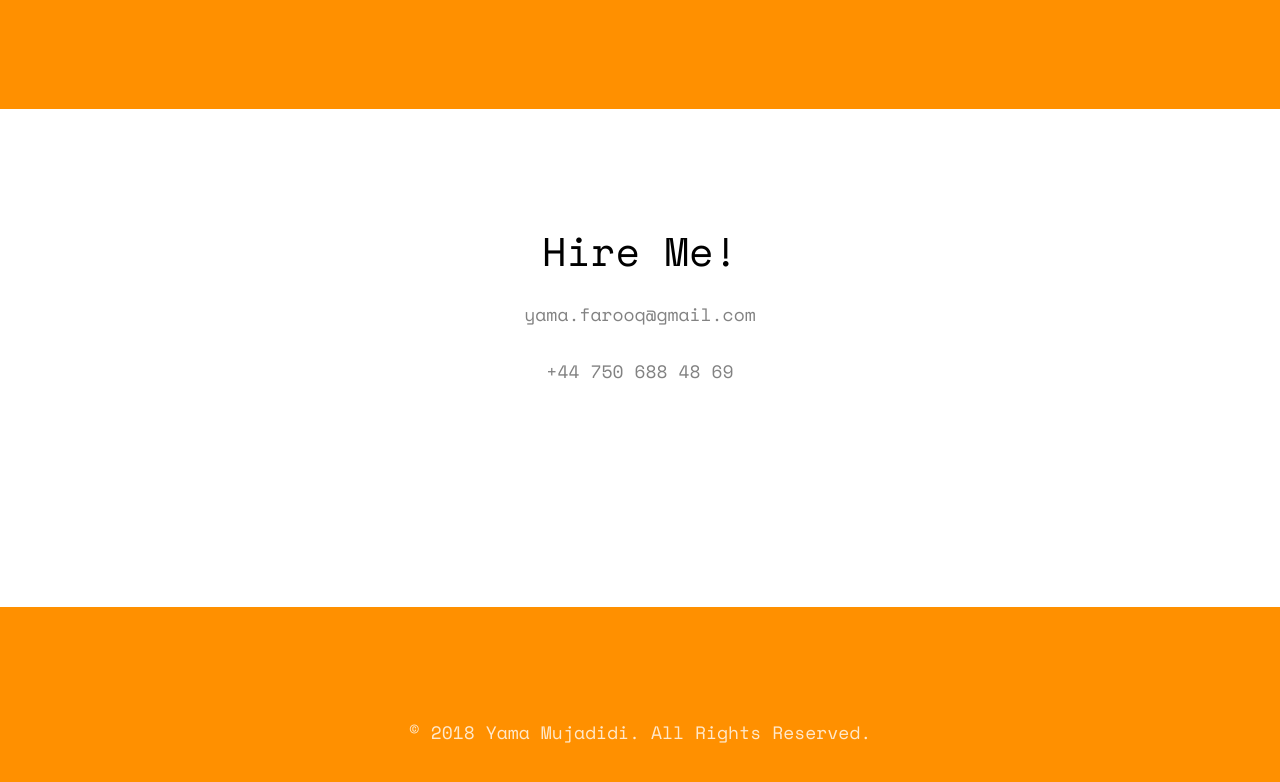
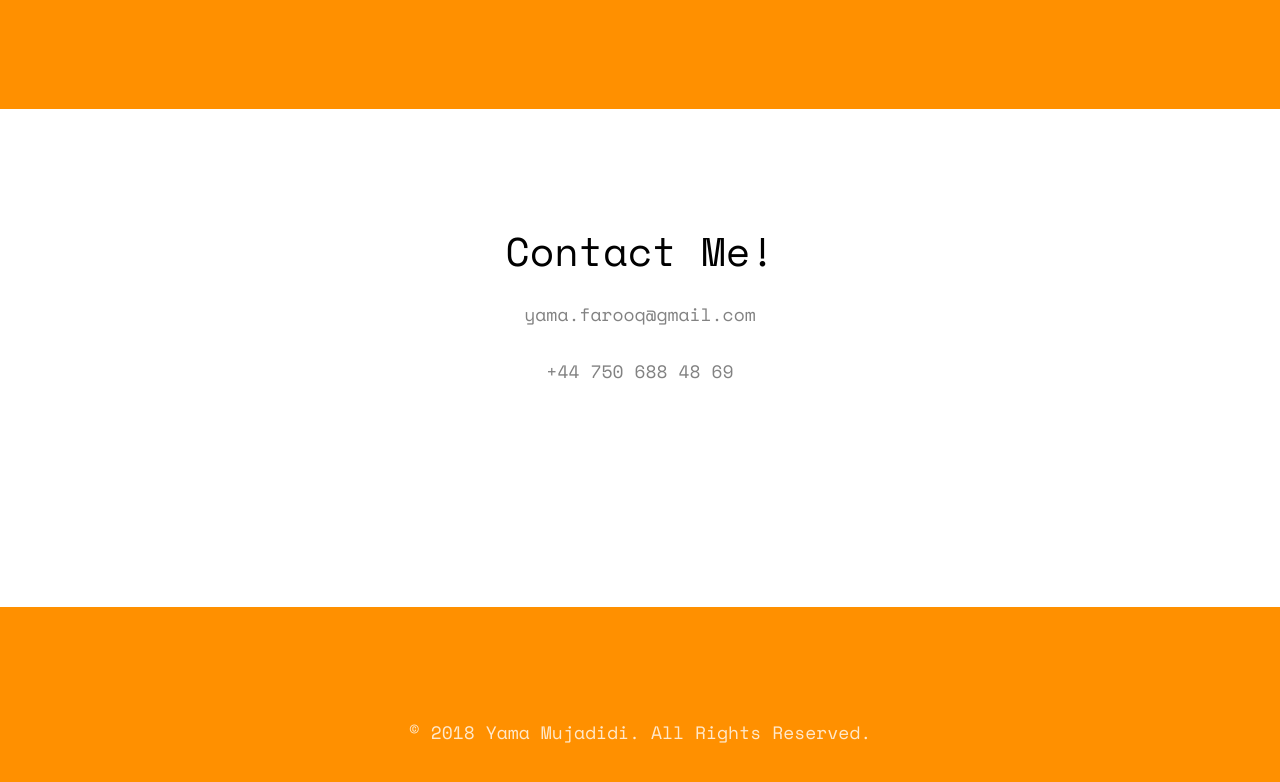
Before and after one commit to yfarooq/yfarooq.github.io, a plain HTML site: page index.html in a window 1280 px wide. Shown: the part 6065-6847 px from the top of the page. Drawn offline with nearby package versions, Linux system fonts and the light colour scheme; some packages are replaced by stand-ins of ours; no server answers; files whose address does not match are found by name.

Commit message:
changed hire to contact

```diff
--- a/index.html
+++ b/index.html
@@ -419,7 +419,7 @@
 		<div class="container">
 			<div class="row animate-box">
 				<div class="col-md-8 col-md-offset-2 text-center fh5co-heading">
-					<h2>Hire Me!</h2>
+					<h2>Contact Me!</h2>
 					<p>yama.farooq@gmail.com</p>
                     <p>+44 750 688 48 69</p>
 				</div>
```
